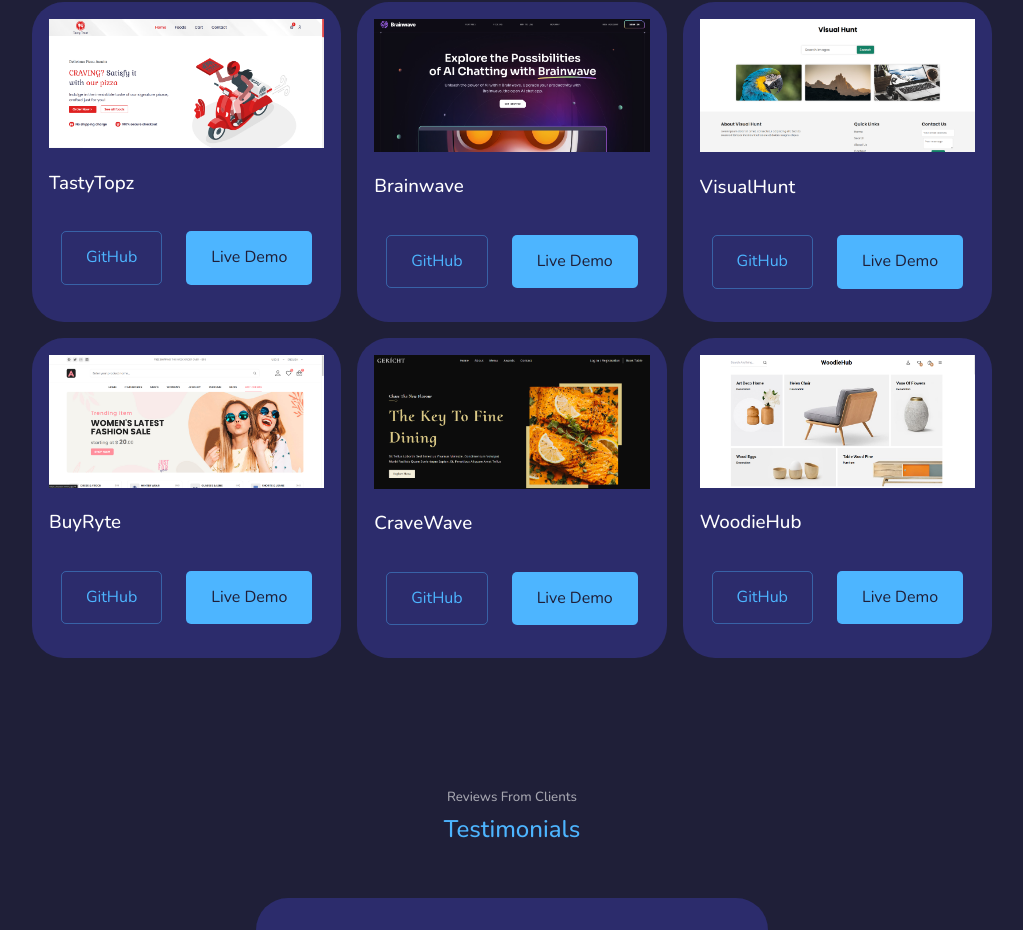
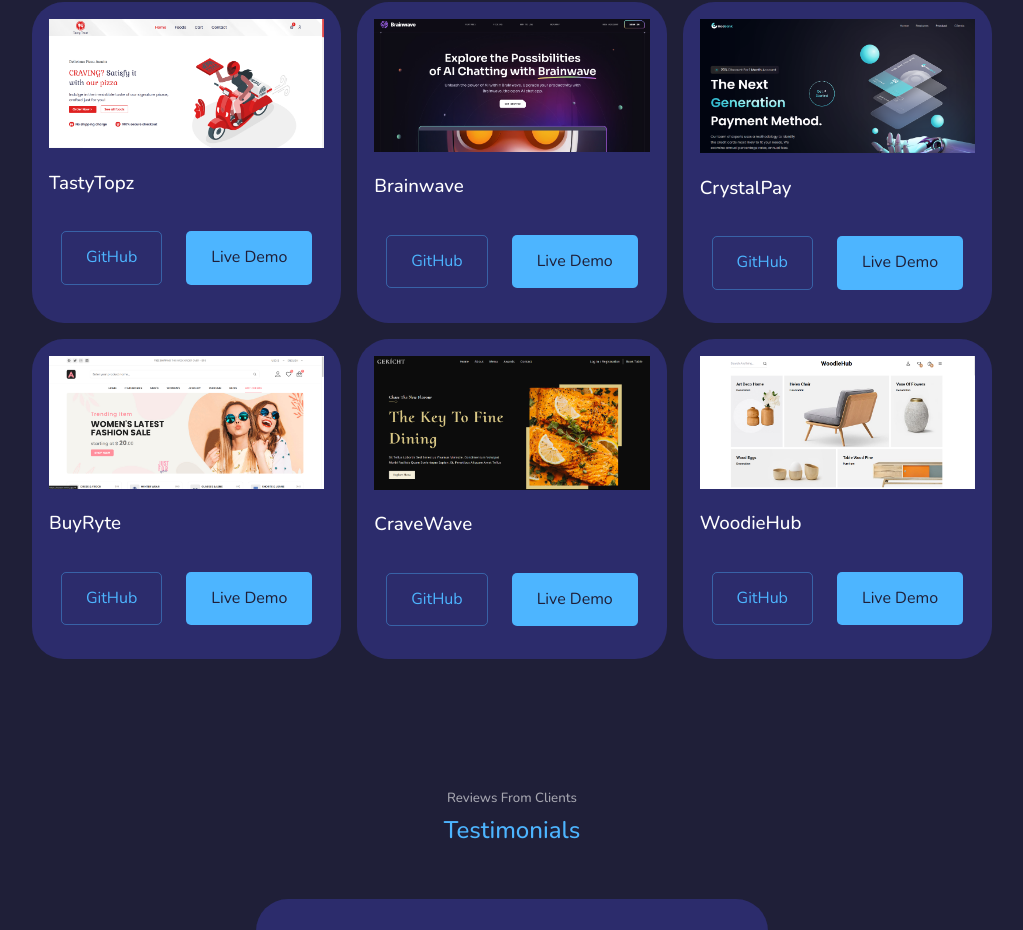
Before and after one commit to adeoluwaadeoye/adeoluwa, a React (Create React App) app: page / in a window 1280 px wide. Shown: the part 3339-4269 px from the top of the page, without its empty margins (128-1151 px from the left). Built offline with nearby package versions, Linux system fonts and the light colour scheme.

Commit message:
fixed service counter

```diff
--- a/src/components/portfolio/Portfolio.jsx
+++ b/src/components/portfolio/Portfolio.jsx
@@ -74,10 +74,10 @@ const Portfolio = () => {
               className="img"
             />
           </div>
-          <h3>VisualHunt</h3>
+          <h3>CrystalPay</h3>
           <div className="portfolio__item-cta">
             <a
-              href="https://github.com/CodeWhirl1/VisualHunt"
+              href="https://github.com/adeoluwaadeoye/CrystalPay"
               className="btn"
               target="_blank"
               rel="noreferrer"
@@ -85,7 +85,7 @@ const Portfolio = () => {
               GitHub
             </a>
             <a
-              href="https://visualhunt.netlify.app"
+              href="https://crystalpay.netlify.app"
               className="btn btn-primary"
               target="_blank"
               rel="noreferrer"
```
Also changed, not shown: src/assets/portfolio3.png.
